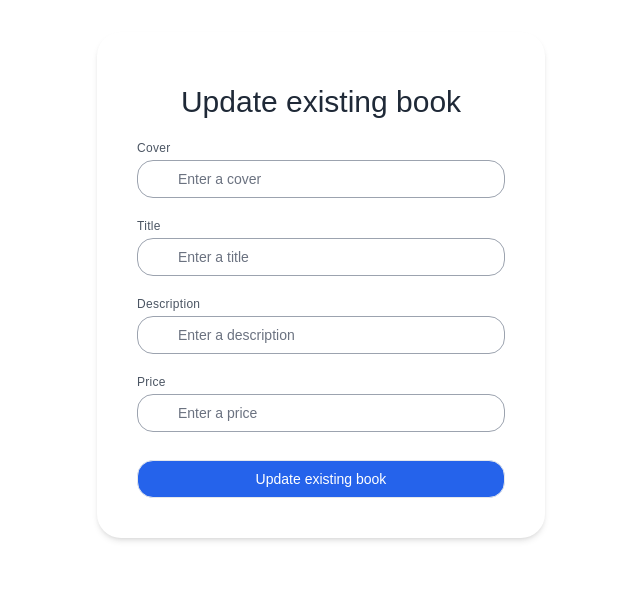
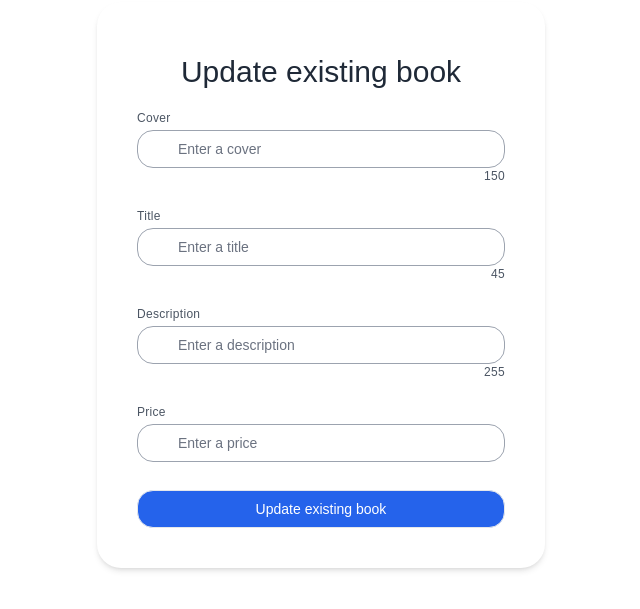
Before and after one commit to kboul/book-shop, a React (Create React App) app in the folder client/: page /update-book/1 in a window 1280 px wide. Shown: the part 115-724 px from the top of the page, without its empty margins (319-959 px from the left). Built offline with nearby package versions, Linux system fonts and the light colour scheme; no server answers.

Commit message:
Feature/book form validation (#2)
* Validate book form price input

* Implement string length validations on cover, title & description on BookForm

```diff
--- a/client/src/components/BookForm.tsx
+++ /dev/null
@@ -1,69 +0,0 @@
-import { ChangeEvent, MouseEvent, useId } from "react";
-import { inputNames } from "../constants";
-
-import { Book } from "../models";
-import { firstLetterUppercase, getType } from "../utils";
-
-const classname = {
-  container: "min-h-screen flex flex-col items-center justify-center",
-  addNewBookContainer:
-    "flex flex-col bg-white shadow-md px-4 sm:px-6 md:px-8 lg:px-10 py-8 rounded-3xl xl:w-6/12 xl:max-w-md",
-  header: "font-medium self-center text-xl sm:text-3xl text-gray-800 my-5",
-  label: "mb-1 text-xs tracking-wide text-gray-600",
-  input:
-    "text-sm placeholder-gray-500 pl-10 pr-4 rounded-2xl border border-gray-400 w-full py-2 focus:outline-none focus:border-blue-400",
-  button:
-    "flex w-full justify-center my-2 bg-blue-600 hover:bg-blue-700 text-white text-sm px-4 py-2 border rounded-2xl text-center"
-};
-
-export default function BookForm({
-  book,
-  onButtonClick,
-  onInputChange,
-  purpose
-}: //   priceInvalid
-{
-  book: Book;
-  onButtonClick: (
-    e: MouseEvent<HTMLButtonElement, globalThis.MouseEvent>
-  ) => void;
-  onInputChange: (e: ChangeEvent<HTMLInputElement>, inputName: string) => void;
-  purpose: string;
-  //   priceInvalid: boolean;
-}) {
-  const id = useId();
-
-  const header = `${purpose === "add" ? "Add new" : "Update existing"} book`;
-
-  return (
-    <div className={classname.container}>
-      <div className={classname.addNewBookContainer}>
-        <div className={classname.header}>{header}</div>
-        {inputNames.map((inputName) => (
-          <div className="flex flex-col mb-5" key={`${inputName}-${id}`}>
-            <label htmlFor={inputName} className={classname.label}>
-              {firstLetterUppercase(inputName)}
-            </label>
-            <div className="relative">
-              <input
-                className={classname.input}
-                min={0}
-                name={inputName}
-                onChange={(e) => onInputChange(e, inputName)}
-                placeholder={`Enter a ${inputName}`}
-                type={getType(inputName)}
-                value={book[inputName as keyof Book]}
-              />
-            </div>
-          </div>
-        ))}
-        <button
-          className={classname.button}
-          // disabled={priceInvalid}
-          onClick={onButtonClick}>
-          {header}
-        </button>
-      </div>
-    </div>
-  );
-}
--- /dev/null
+++ b/client/src/components/BookForm/BookForm.tsx
@@ -0,0 +1,83 @@
+import { useId } from "react";
+
+import { Book } from "../../models";
+import BookFormProps from "./model";
+import { firstLetterUppercase, getType, isPrice } from "../../utils";
+import { getHeader, remainingCharacters } from "./utils";
+import { inputNames } from "../../constants";
+import { inputMax } from "./contants";
+import className from "./styles";
+
+export default function BookForm({
+  book,
+  onButtonClick,
+  onInputChange,
+  use
+}: BookFormProps) {
+  const id = useId();
+
+  const header = getHeader(use);
+
+  const invalidCover = book.cover.length > inputMax.cover;
+  const invalidTitle = book.title.length > inputMax.title;
+  const invalidDescription = book.description.length > inputMax.description;
+  const invalidPrice = book.price < 0;
+
+  const inputClassName = (inputName: string) =>
+    `${className.input} ${
+      (inputName === inputNames[0] && invalidCover) ||
+      (inputName === inputNames[1] && invalidTitle) ||
+      (inputName === inputNames[2] && invalidDescription)
+        ? "border-red-400 focus:border-red-400"
+        : "border-gray-400 focus:border-blue-400"
+    }`;
+
+  const isButtonDisabled =
+    invalidPrice || invalidCover || invalidTitle || invalidDescription;
+
+  const buttonClassName = `${className.button} ${
+    isButtonDisabled ? "bg-slate-300" : "bg-blue-600 hover:bg-blue-700"
+  } `;
+
+  return (
+    <div className={className.container}>
+      <div className={className.addNewBookContainer}>
+        <div className={className.header}>{header}</div>
+        {inputNames.map((inputName) => (
+          <div className="flex flex-col mb-5" key={`${inputName}-${id}`}>
+            <label htmlFor={inputName} className={className.label}>
+              {firstLetterUppercase(inputName)}
+            </label>
+            <div className="relative">
+              <input
+                className={inputClassName(inputName)}
+                min={0}
+                name={inputName}
+                onChange={(e) => onInputChange(e, inputName)}
+                placeholder={`Enter a ${inputName}`}
+                type={getType(inputName)}
+                value={book[inputName as keyof Book]}
+              />
+              {!isPrice(inputName) && (
+                <span className={`${className.helperText}`}>
+                  {remainingCharacters(inputName, book)}
+                </span>
+              )}
+              {isPrice(inputName) && invalidPrice && (
+                <span className={className.price}>
+                  Price should not be lower than 0
+                </span>
+              )}
+            </div>
+          </div>
+        ))}
+        <button
+          className={buttonClassName}
+          disabled={isButtonDisabled}
+          onClick={onButtonClick}>
+          {header}
+        </button>
+      </div>
+    </div>
+  );
+}
--- /dev/null
+++ b/client/src/components/BookForm/contants.ts
@@ -0,0 +1,7 @@
+const inputMax = {
+  cover: 150,
+  title: 45,
+  description: 255
+};
+
+export { inputMax };
--- /dev/null
+++ b/client/src/components/BookForm/model.ts
@@ -0,0 +1,12 @@
+import { ChangeEvent, MouseEvent } from "react";
+
+import { Book } from "../../models";
+
+export default interface BookFormProps {
+  book: Book;
+  onButtonClick: (
+    e: MouseEvent<HTMLButtonElement, globalThis.MouseEvent>
+  ) => void;
+  onInputChange: (e: ChangeEvent<HTMLInputElement>, inputName: string) => void;
+  use: string;
+}
--- /dev/null
+++ b/client/src/components/BookForm/styles.ts
@@ -0,0 +1,17 @@
+const helperText = "mb-1 text-xs tracking-wide text-gray-600";
+
+const className = {
+  container: "min-h-screen flex flex-col items-center justify-center",
+  addNewBookContainer:
+    "flex flex-col bg-white shadow-md px-4 sm:px-6 md:px-8 lg:px-10 py-8 rounded-3xl xl:w-6/12 xl:max-w-md",
+  header: "font-medium self-center text-xl sm:text-3xl text-gray-800 my-5",
+  label: "mb-1 text-xs tracking-wide text-gray-600",
+  input:
+    "text-sm placeholder-gray-500 pl-10 pr-4 rounded-2xl border  w-full py-2 focus:outline-none",
+  helperText: `${helperText} flex justify-end`,
+  price: `${helperText} text-red-600`,
+  button:
+    "flex w-full justify-center my-2 text-white text-sm px-4 py-2 border rounded-2xl text-center"
+};
+
+export default className;
--- /dev/null
+++ b/client/src/components/BookForm/utils.ts
@@ -0,0 +1,24 @@
+import { inputNames } from "../../constants";
+import { Book } from "../../models";
+import { inputMax } from "./contants";
+
+const getAllowedCharacters = (inputName: string): number => {
+  return inputName === inputNames[0]
+    ? inputMax.cover
+    : inputName === inputNames[1]
+    ? inputMax.title
+    : inputMax.description;
+};
+
+const remainingCharacters = (inputName: string, book: Book): number => {
+  const allowedCharacters = getAllowedCharacters(inputName);
+  return (
+    allowedCharacters - book[inputName as keyof Book].toLocaleString().length
+  );
+};
+
+const getHeader = (use: string): string => {
+  return `${use === "add" ? "Add new" : "Update existing"} book`;
+};
+
+export { getAllowedCharacters, getHeader, remainingCharacters };
--- a/client/src/components/index.tsx
+++ b/client/src/components/index.tsx
@@ -1 +1 @@
-export { default as BookForm } from "./BookForm";
+export { default as BookForm } from "./BookForm/BookForm";
--- a/client/src/pages/AddBook.tsx
+++ b/client/src/pages/AddBook.tsx
@@ -5,13 +5,11 @@ import { useNavigate } from "react-router-dom";
 import { BookForm } from "../components";
 import { addBook } from "../api/books";
 import { initialBookState } from "../constants";
-// import { isPrice } from "../../utils";
 
 export default function AddBook() {
   const navigate = useNavigate();
 
   const [book, setBook] = useState(initialBookState);
-  // const [priceInvalid, setPriceInvalid] = useState(false);
 
   const addBookMutation = useMutation(addBook);
 
@@ -19,15 +17,12 @@ export default function AddBook() {
     e: ChangeEvent<HTMLInputElement>,
     inputName: string
   ) => {
-    // setPriceInvalid(
-    //   isPrice(inputName) && Number(e.target.value) < 0 ? true : false
-    // );
     setBook((prevState) => ({ ...prevState, [inputName]: e.target.value }));
   };
 
   const { title, description, price, cover } = book;
 
-  const handleButtonClick = async (
+  const handleButtonClick = (
     e: MouseEvent<HTMLButtonElement, globalThis.MouseEvent>
   ) => {
     e.preventDefault();
@@ -45,8 +40,7 @@ export default function AddBook() {
       book={book}
       onButtonClick={handleButtonClick}
       onInputChange={handleInputChange}
-      purpose="add"
-      // priceInvalid={priceInvalid}
+      use="add"
     />
   );
 }
--- a/client/src/pages/Books/Books.tsx
+++ b/client/src/pages/Books/Books.tsx
@@ -5,7 +5,7 @@ import { TrashIcon, PencilIcon } from "@heroicons/react/outline";
 import { deleteBook, getAllBooks } from "../../api/books";
 import { Book } from "../../models";
 import { truncate } from "../../utils";
-import classname from "./styles";
+import className from "./styles";
 
 export default function Books() {
   const queryClient = useQueryClient();
@@ -29,7 +29,7 @@ export default function Books() {
   if (isLoading) return <>Loading..</>;
   if (error)
     return (
-      <h3 className={classname.error}>
+      <h3 className={className.error}>
         An error has occured when trying to get the books list
       </h3>
     );
@@ -42,30 +42,30 @@ export default function Books() {
 
   return (
     <>
-      <h1 className={classname.header}>Book Shop</h1>
-      <div className={classname.container}>
+      <h1 className={className.header}>Book Shop</h1>
+      <div className={className.container}>
         {books?.map((book: Book) => (
-          <div className={classname.card} key={book.id}>
+          <div className={className.card} key={book.id}>
             {book.cover && (
-              <img className={classname.img} src={book.cover} alt="cover" />
+              <img className={className.img} src={book.cover} alt="cover" />
             )}
-            <h2 className={classname.title}>{book.title}</h2>
-            <p className={classname.description} title={book.description}>
+            <h2 className={className.title}>{book.title}</h2>
+            <p className={className.description} title={book.description}>
               {truncate(book.description)}
             </p>
-            <p className={classname.price}>{book.price} euro</p>
+            <p className={className.price}>{book.price} euro</p>
             <TrashIcon
-              className={classname.deleteBtn}
+              className={className.deleteBtn}
               onClick={handleBookDelete(book.id)}
             />
             <PencilIcon
-              className={classname.editBtn}
+              className={className.editBtn}
               onClick={handleBookUpdate(book.id)}
             />
           </div>
         ))}
       </div>
-      <button className={classname.addNewBookBtn}>
+      <button className={className.addNewBookBtn}>
         <Link to="/add-book">Add a new book</Link>
       </button>
     </>
--- a/client/src/pages/Books/styles.ts
+++ b/client/src/pages/Books/styles.ts
@@ -1,6 +1,6 @@
-const classname = {
+const className = {
   header: "text-center font-bold text-2xl pt-5 py-3",
-  container: "justify-center flex gap-4 flex-wrap",
+  container: "justify-around flex gap-4 flex-wrap",
   card: "relative border border-gray-400 bg-white w-[270px] h-[400px] rounded-md p-2 flex flex-col", // two last properties needed to apply the last styles on price to be at the bottom of the card
   img: "h-[170px] my-4 w-[100%] rounded-md object-contain",
   title: "font-bold text-center",
@@ -13,4 +13,4 @@ const classname = {
   editBtn: "h-4 w-4 absolute cursor-pointer right-1 top-7"
 };
 
-export default classname;
+export default className;
--- a/client/src/pages/UpdateBook.tsx
+++ b/client/src/pages/UpdateBook.tsx
@@ -27,7 +27,7 @@ export default function UpdateBook() {
     }
   });
 
-  const handleButtonClick = async (
+  const handleButtonClick = (
     e: MouseEvent<HTMLButtonElement, globalThis.MouseEvent>
   ) => {
     e.preventDefault();
@@ -50,7 +50,7 @@ export default function UpdateBook() {
       book={book}
       onButtonClick={handleButtonClick}
       onInputChange={handleInputChange}
-      purpose="update"
+      use="update"
     />
   );
 }
```
Also changed, not shown: 1 other file (tests, documents, lock files or other folders).
